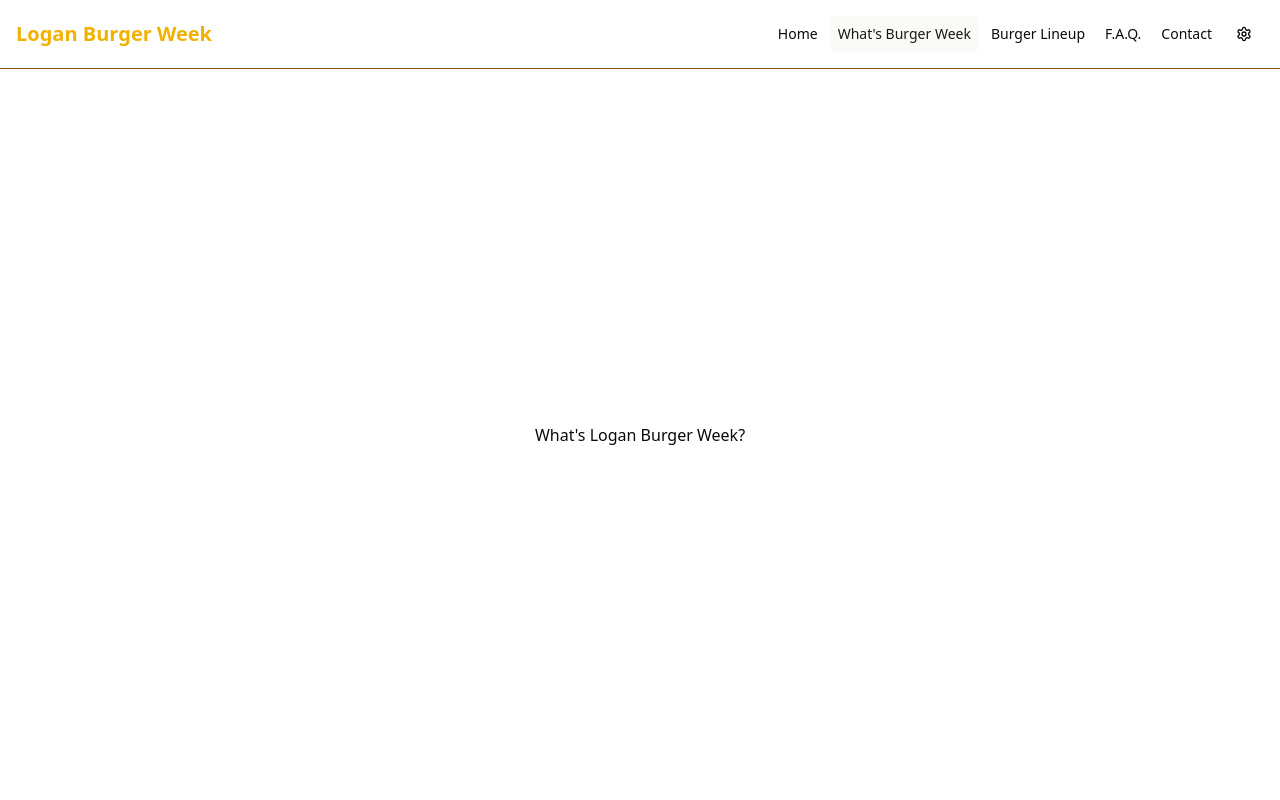
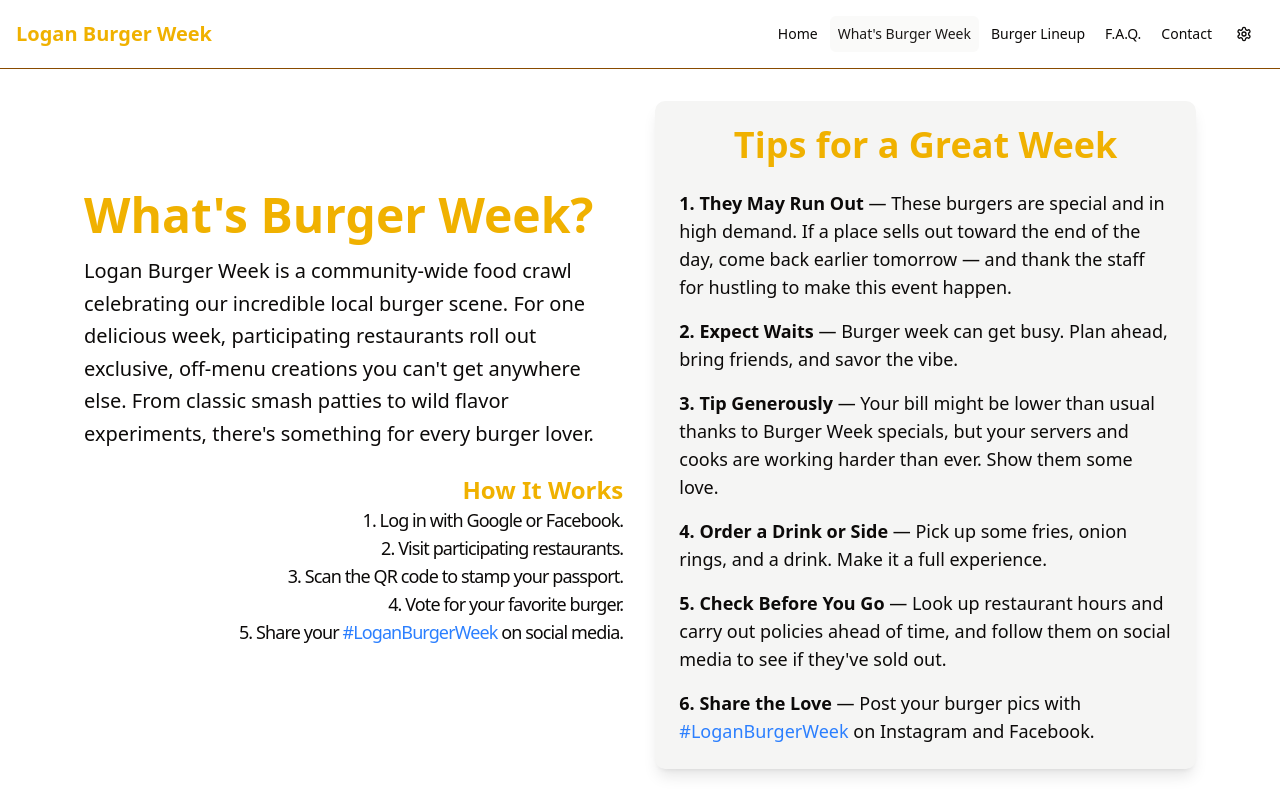
Before and after one commit to lrfalslev/logan-burger-week, a SvelteKit app: page /about in a window 1280 px wide. Built offline with nearby package versions, Linux system fonts and the light colour scheme.

Commit message:
add about page

```diff
--- a/src/lib/components/navbar/DesktopNav.svelte
+++ b/src/lib/components/navbar/DesktopNav.svelte
@@ -5,7 +5,7 @@
   import SunIcon from "@lucide/svelte/icons/sun";
   import MoonIcon from "@lucide/svelte/icons/moon";
   import { page } from '$app/state';
-  import { toggleMode } from "mode-watcher";
+  import { toggleMode, mode } from "mode-watcher";
   import { Button } from "$lib/components/ui/button/index.js";
   import * as Popover from "$lib/components/ui/popover/index.js";
 
@@ -38,10 +38,12 @@
 
               <Button onclick={toggleMode} variant="outline" class="w-full justify-center">
                   <span class="flex">
-                      <SunIcon class="dark:scale-0" />
-                      <MoonIcon class="absolute scale-0 dark:scale-100" />
+                      <SunIcon class="scale-0 dark:scale-100" />
+                      <MoonIcon class="absolute dark:scale-0" />
                   </span>
-                  <span class="ml-2">Toggle Dark Mode</span>
+                  <span class="ml-2">
+                    {mode.current === 'dark' ? 'Light Mode' : 'Dark Mode'}
+                  </span>
               </Button>
           </Popover.Content>
       </Popover.Root>
--- a/src/lib/components/navbar/MobileNav.svelte
+++ b/src/lib/components/navbar/MobileNav.svelte
@@ -3,8 +3,8 @@
   import { Button } from "$lib/components/ui/button";
   import { buttonVariants } from "$lib/components/ui/button/index.js";
   import { MoonIcon, SunIcon, UserIcon, HamburgerIcon } from "@lucide/svelte";
-  import { toggleMode } from "mode-watcher";
-  import { page } from '$app/state'; // ✅ reactive in runes mode
+  import { toggleMode, mode } from "mode-watcher";
+  import { page } from '$app/state';
 
   let { navLinks }: { navLinks: { title: string; href: string; description?: string }[] } = $props();
 </script>
@@ -35,10 +35,12 @@
         </Button>
         <Button onclick={toggleMode} variant="outline" class="w-full justify-center">
             <span class="flex">
-                <SunIcon class="dark:scale-0" />
-                <MoonIcon class="absolute scale-0 dark:scale-100" />
+                <SunIcon class="scale-0 dark:scale-100" />
+                <MoonIcon class="absolute dark:scale-0" />
             </span>
-            <span class="ml-2">Toggle Dark Mode</span>
+            <span class="ml-2">
+              {mode.current === 'dark' ? 'Light Mode' : 'Dark Mode'}
+            </span>
         </Button>
     </Sheet.Footer>
 
--- a/src/routes/+layout.svelte
+++ b/src/routes/+layout.svelte
@@ -1,6 +1,6 @@
 <script lang="ts">
 	import '../app.css';
-	import favicon from '$lib/assets/favicon.svg';
+	import favicon from '$lib/assets/hamburger.svg';
 	import { ModeWatcher } from "mode-watcher";
     import Navbar from '$lib/components/navbar/Navbar.svelte';
 
@@ -15,7 +15,7 @@
 
 <div class="flex flex-col h-screen">
     <Navbar />
-    <main class="flex flex-1 items-center justify-center overflow-y-auto">
+    <main class="flex flex-1 md:items-center justify-center overflow-y-auto mb-15 md:mb-0">
         {@render children()}
     </main>
 </div>
--- a/src/routes/+page.svelte
+++ b/src/routes/+page.svelte
@@ -11,7 +11,7 @@
     <div class="w-2/3 h-full flex items-center justify-center pr-2 text-center">
         <div>
             <h1 class="text-2xl md:text-6xl font-extrabold mb-2">
-                Logan Burger Week!
+                Logan Burger Week
             </h1>
             <p class="text-xl md:text-3xl font-semibold text-yellow-500 mb-8">
                 July 7-13, 2025
@@ -22,8 +22,23 @@
             <p class="md:text-xl max-w-xl mx-auto">
                 10 restaurants.<br>
                 10 exclusive creations.<br>
-                7 days of flavor in the heart of Logan.
+                7 days of flavor in Cache Valley.
             </p>
+
+                <div class="flex flex-col sm:flex-row gap-4 justify-center pt-4">
+                    <a
+                        href="/burgers"
+                        class="bg-yellow-500 text-black font-semibold px-6 py-3 rounded-lg shadow hover:bg-yellow-600 transition"
+                    >
+                        Explore The Burgers
+                    </a>
+                    <a
+                        href=""
+                        class="bg-gray-800 text-white font-semibold px-6 py-3 rounded-lg shadow hover:bg-gray-900 transition"
+                    >
+                        Login
+                    </a>
+                </div>
         </div>
     </div>
 </section>
--- a/src/routes/about/+page.svelte
+++ b/src/routes/about/+page.svelte
@@ -1 +1,50 @@
-What's Logan Burger Week?
+<section class="flex flex-col md:flex-row w-full max-w-6xl px-5 py-8 gap-8">
+
+    <div class="md:w-1/2 flex flex-col justify-center text-center md:text-left">
+        <h1 class="text-3xl md:text-5xl font-extrabold mb-4 text-yellow-500">
+            What's Burger Week?
+        </h1>
+        <p class="text-lg md:text-xl text-foreground mb-6 leading-relaxed">
+            Logan Burger Week is a community-wide food crawl celebrating our incredible local burger scene.
+            For one delicious week, participating restaurants roll out exclusive, off-menu creations you can't get anywhere else.
+            From classic smash patties to wild flavor experiments, there's something for every burger lover.
+        </p>
+
+        <div class="flex justify-end text-right">
+            <div>
+                <h2 class="text-2xl md:text-2xl font-bold text-yellow-500">How It Works</h2>
+                <ol class="list-decimal list-inside md:text-lg tracking-tighter font-light mb-8">
+                    <li>Log in with Google or Facebook.</li>
+                    <li>Visit participating restaurants.</li>
+                    <li>Scan the QR code to stamp your passport.</li>
+                    <li>Vote for your favorite burger.</li>
+                    <li>Share your <span class="text-blue-500">#LoganBurgerWeek</span> on social media.</li>
+                </ol>
+            </div>
+        </div>
+    </div>
+
+    <div class="md:w-1/2 bg-muted rounded-lg p-6 shadow-lg">
+        <h2 class="text-2xl md:text-4xl font-bold mb-6 text-yellow-500 text-center">Tips for a Great Week</h2>
+        <div class="space-y-4 text-lg">
+            <div>
+                <strong>1. They May Run Out</strong> — These burgers are special and in high demand. If a place sells out toward the end of the day, come back earlier tomorrow — and thank the staff for hustling to make this event happen.
+            </div>
+            <div>
+                <strong>2. Expect Waits</strong> — Burger week can get busy. Plan ahead, bring friends, and savor the vibe.
+            </div>
+            <div>
+                <strong>3. Tip Generously</strong> — Your bill might be lower than usual thanks to Burger Week specials, but your servers and cooks are working harder than ever. Show them some love.
+            </div>
+            <div>
+                <strong>4. Order a Drink or Side</strong> — Pick up some fries, onion rings, and a drink. Make it a full experience.
+            </div>
+            <div>
+                <strong>5. Check Before You Go</strong> — Look up restaurant hours and carry out policies ahead of time, and follow them on social media to see if they've sold out.
+            </div>
+            <div>
+                <strong>6. Share the Love</strong> — Post your burger pics with <span class="text-blue-500">#LoganBurgerWeek</span> on Instagram and Facebook.
+            </div>
+        </div>
+    </div>
+</section>
--- a/src/routes/burgers/+page.svelte
+++ b/src/routes/burgers/+page.svelte
@@ -38,7 +38,7 @@
     ];
 </script>
 
-<div class="h-full overflow-y-auto p-3 pb-8">
+<div class="h-full overflow-y-auto p-3 md:pb-8">
     <div class="text-center mb-8">
         <h1 class="text-4xl md:text-5xl font-extrabold text-yellow-500 tracking-tight">
             Meet the Burgers
@@ -46,7 +46,7 @@
         <div class="mt-2 h-1 w-24 bg-yellow-500 mx-auto rounded-full"></div>
         <p class="mt-4 text-lg md:text-xl max-w-2xl mx-auto">
             Each restaurant is serving up something bold, juicy, and unforgettable.
-            Explore the lineup and plan your burger crawl.
+            Explore the lineup and plan your week.
         </p>
     </div>
 
--- a/src/routes/burgers/components/Card.svelte
+++ b/src/routes/burgers/components/Card.svelte
@@ -29,18 +29,21 @@
 
         window.open(url, "_blank");
     }
+
+    let tilt = (Math.random() * 4 - 2).toFixed(2);
+    let nameTilt = (Math.random() * 4 - 2).toFixed(2);
 </script>
 
 <Card.Root class="w-full max-w-sm border border-yellow-800">
 
   <Card.Header class="text-center">
-
     <Card.Title class="font-extrabold text-3xl tracking-wide text-yellow-500">
-        {props.restaurantName}
-        <span class="text-foreground text-sm font-normal tracking-tighter">presents:</span>
-        <div class="h-0.5 w-12 bg-yellow-500 rounded-full mx-auto"></div>
+        <span class="inline-block" style={`transform: rotate(${nameTilt}deg);`}>
+            {props.restaurantName}
+        </span>
+        <span class="text-foreground text-sm font-normal tracking-tighter">presents the:</span>
     </Card.Title>
-    <Card.Title class="font-bold text-xl">{props.burgerName}</Card.Title>
+    <Card.Title class="font-bold text-xl underline decoration-yellow-500" style={`transform: rotate(${tilt}deg);`}>{props.burgerName}</Card.Title>
   </Card.Header>
 
   <Card.Content>
@@ -54,8 +57,8 @@
         <Tooltip.Provider>
             <Tooltip.Root>
                 <Tooltip.Trigger>
-                    <Button class="hover:bg-yellow-500 cursor-pointer" onclick={openMaps}>
-                        <CompassIcon color="black" />
+                    <Button class="bg-gray-400 dark:bg-white hover:bg-yellow-500 cursor-pointer" onclick={openMaps}>
+                        <CompassIcon />
                     </Button>
                 </Tooltip.Trigger>
                 <Tooltip.Content>
```
Also changed, not shown: src/lib/assets/hamburger.svg (added).
